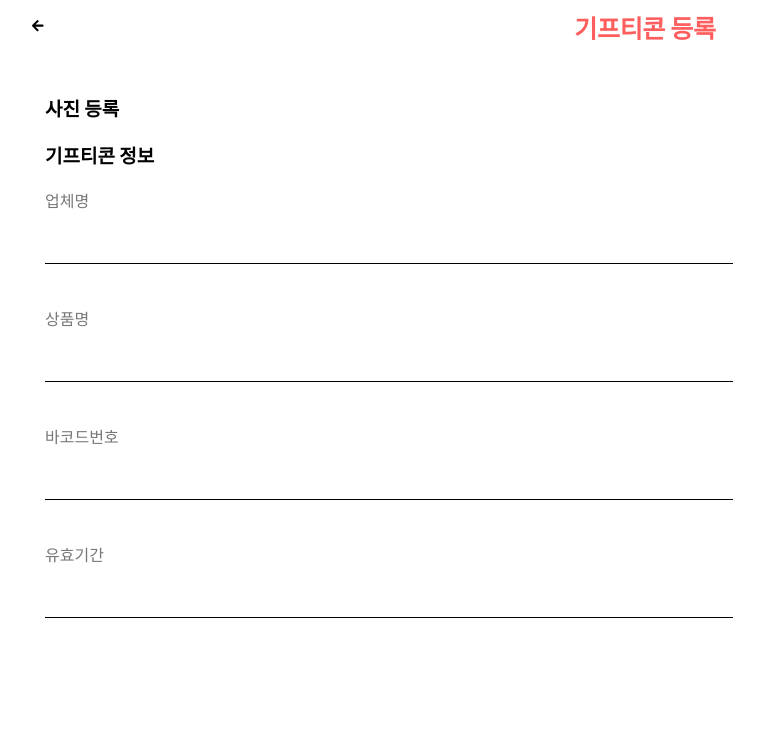
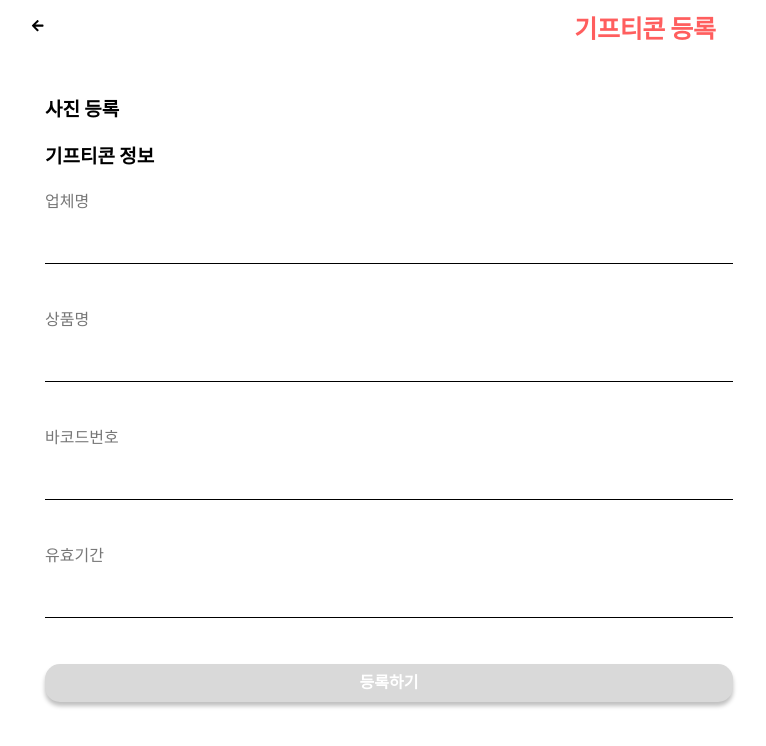
Before and after one commit to FRONT-END-BOOTCAMP-PLUS-3/YogiCon, a Next.js app: page /add-con in a window 1280 px wide. Shown: the top 746 px of the page, without its empty margins (251-1017 px from the left). Built offline with nearby package versions, Linux system fonts and the light colour scheme; a web font is replaced by a local one.

Commit message:
feat: form의 모든 필드가 채워졌을 경우 활성화되는 등록하기 버튼 구현

```diff
--- a/app/add-con/page.tsx
+++ b/app/add-con/page.tsx
@@ -1,6 +1,7 @@
 'use client';
 
-import { useState } from 'react';
+import Button from '@/components/Button';
+import { useEffect, useState } from 'react';
 import styled from 'styled-components';
 import InputComponent from './components/Input';
 
@@ -46,15 +47,29 @@ const AddCon = () => {
     { label: '유효기간', field: 'dueDate' },
   ];
 
+  const [isFormFilled, setIsFormFilled] = useState<Boolean>(false);
+
+  useEffect(() => {
+    const allFieldsFilled = Object.values(conInfo).every(
+      (value) => value.trim() !== ''
+    );
+    setIsFormFilled(allFieldsFilled);
+  }, [conInfo]);
+
   const handleChange = (field: keyof ConInfo, value: string) => {
     setConInfo((prev) => ({ ...prev, [field]: value }));
+  };
+
+  const handleSubmit = (e: React.FormEvent<HTMLFormElement>) => {
+    e.preventDefault();
+    console.log('form Data:', conInfo);
   };
 
   return (
     <AddConContainer>
       <AddConText>사진 등록</AddConText>
       <AddConText>기프티콘 정보</AddConText>
-      <InputForm>
+      <InputForm onSubmit={handleSubmit}>
         {inputFields.map(({ label, field }) => (
           <InputComponent
             key={field}
@@ -63,6 +78,13 @@ const AddCon = () => {
             onChange={(e) => handleChange(field, e.target.value)}
           ></InputComponent>
         ))}
+        <Button
+          type="submit"
+          isLong={true}
+          color={isFormFilled ? 'main' : 'disabled'}
+        >
+          등록하기
+        </Button>
       </InputForm>
     </AddConContainer>
   );
```
